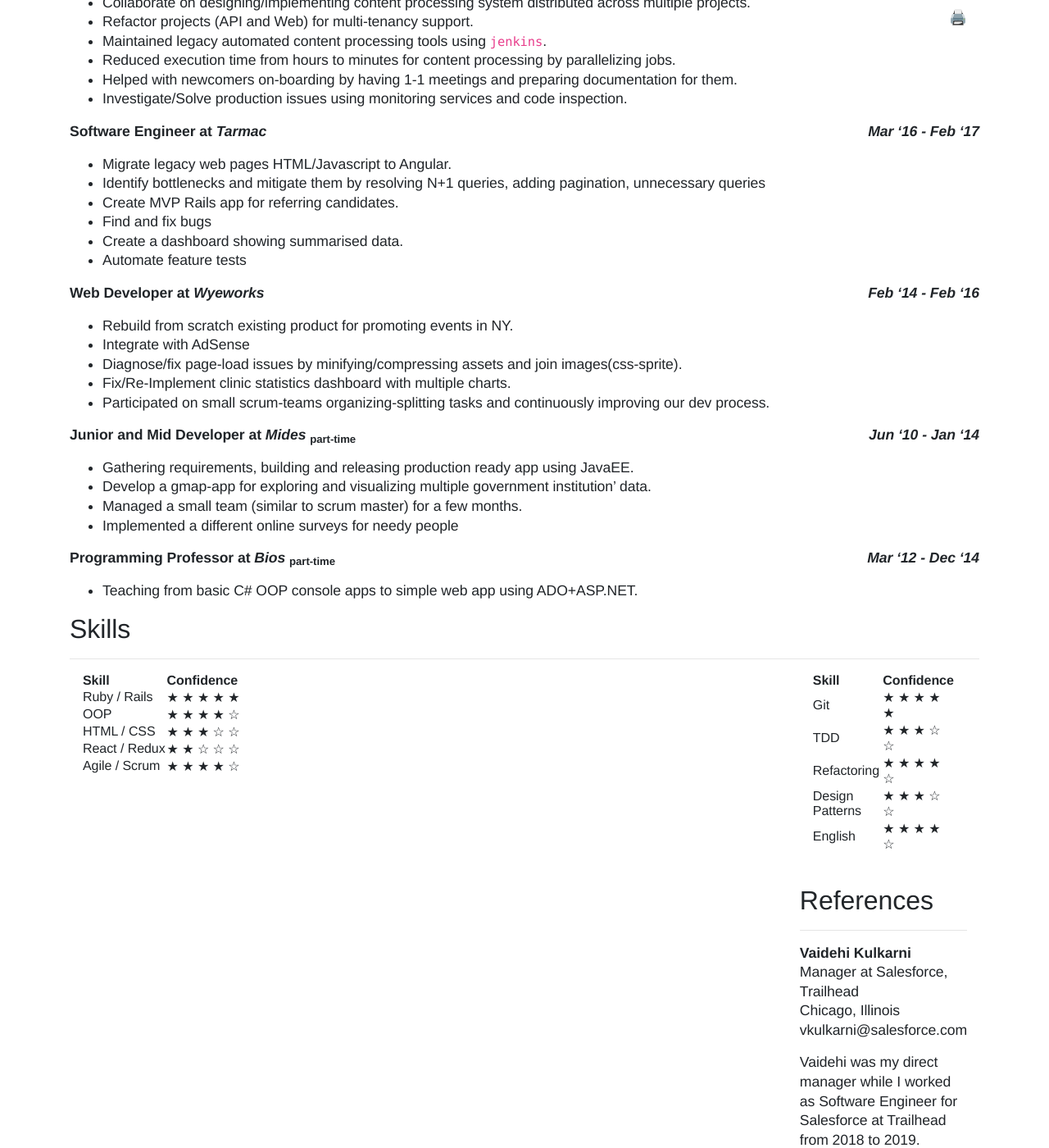
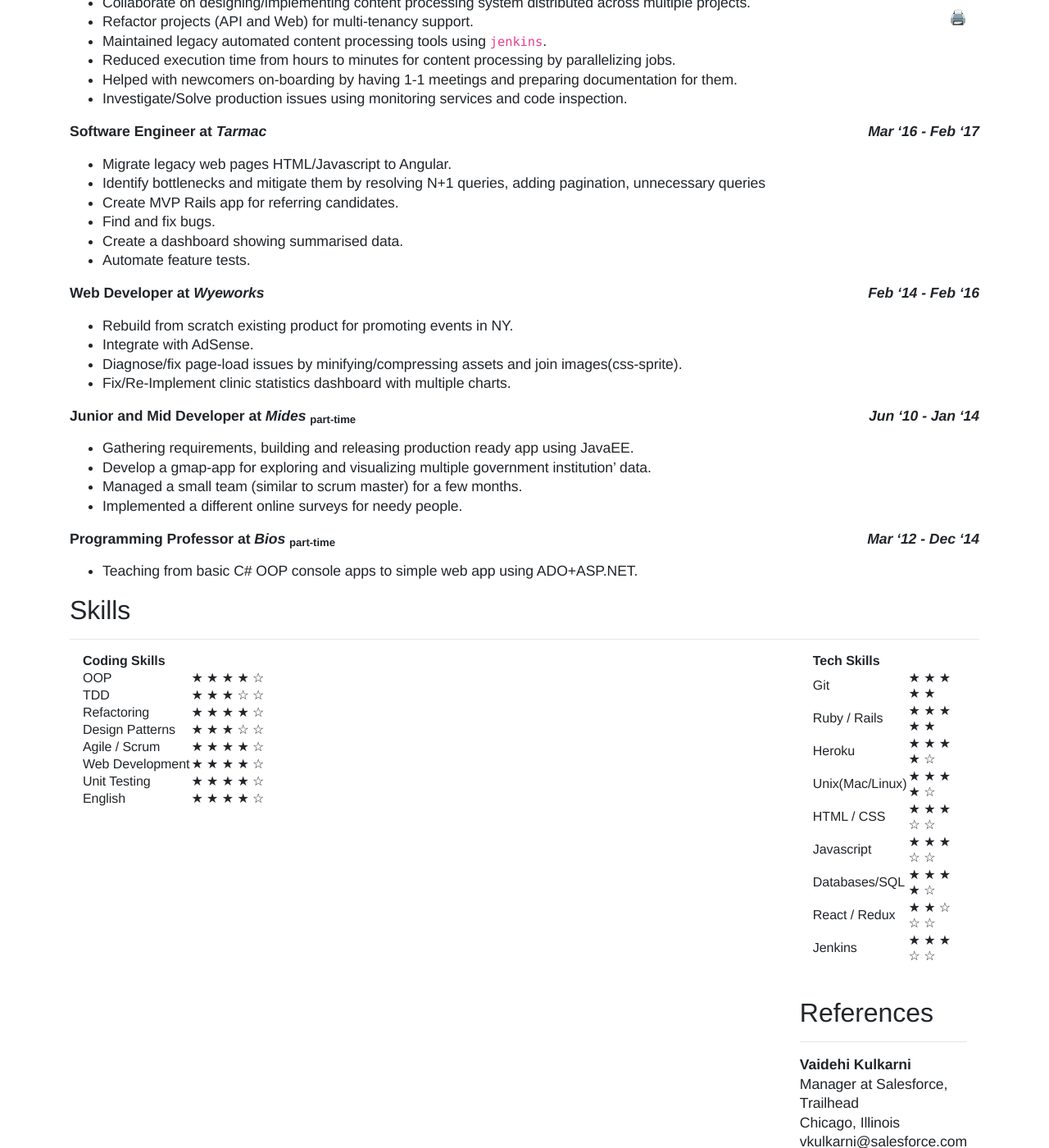
Before and after one commit to delbetu/delbetu.github.io, a Jekyll site: the page built from resume.md, in a window 1280 px wide and 1400 px high, scrolled down 547 px. Shown: the whole window at 82% size. Built offline with Jekyll 4.4.1, drawn with Linux system fonts in a browser that asks for light colours; emoji names are drawn with the system emoji font.

Commit message:
update skills

```diff
--- a/resume.md
+++ b/resume.md
@@ -41,55 +41,62 @@
  - Migrate legacy web pages HTML/Javascript to Angular.
  - Identify bottlenecks and mitigate them by resolving N+1 queries, adding pagination, unnecessary queries
  - Create MVP Rails app for referring candidates.
- - Find and fix bugs
+ - Find and fix bugs.
  - Create a dashboard showing summarised data.
- - Automate feature tests
+ - Automate feature tests.
 
 
 **Web Developer at *Wyeworks*                                *Feb '14 - Feb '16*{:.float-right}**
  - Rebuild from scratch existing product for promoting events in NY.
- - Integrate with AdSense
+ - Integrate with AdSense.
  - Diagnose/fix page-load issues by minifying/compressing assets and join images(css-sprite).
  - Fix/Re-Implement clinic statistics dashboard with multiple charts.
- - Participated on small scrum-teams organizing-splitting tasks and continuously improving our dev process.
 
 
 **Junior and Mid Developer at *Mides* <sub>part-time</sub> *Jun '10 - Jan '14*{:.float-right}**
  - Gathering requirements, building and releasing production ready app using JavaEE.
  - Develop a gmap-app for exploring and visualizing multiple government institution' data.
  - Managed a small team (similar to scrum master) for a few months.
- - Implemented a different online surveys for needy people
+ - Implemented a different online surveys for needy people.
 <!--- Qflow -> -->
 
 
 **Programming Professor at *Bios*  <sub>part-time</sub>    *Mar '12 - Dec '14*{:.float-right}**
  - Teaching from basic C# OOP console apps to simple web app using ADO+ASP.NET.
 
+<div class='pagebreak'></div>
+
 ## Skills
 ---
 
 {:.col}
-|    Skill              |         Confidence                     |
+|    Coding Skills      |                                        |
 ------------------------|----------------------------------------|
-| Ruby / Rails          |&#9733; &#9733; &#9733; &#9733; &#9733; |
 | OOP                   |&#9733; &#9733; &#9733; &#9733; &#9734; |
-| HTML / CSS            |&#9733; &#9733; &#9733; &#9734; &#9734; |
-| React / Redux         |&#9733; &#9733; &#9734; &#9734; &#9734; |
+| TDD                   |&#9733; &#9733; &#9733; &#9734; &#9734; |
+| Refactoring           |&#9733; &#9733; &#9733; &#9733; &#9734; |
+| Design Patterns       |&#9733; &#9733; &#9733; &#9734; &#9734; |
 | Agile / Scrum         |&#9733; &#9733; &#9733; &#9733; &#9734; |
+| Web Development       |&#9733; &#9733; &#9733; &#9733; &#9734; |
+| Unit Testing          |&#9733; &#9733; &#9733; &#9733; &#9734; |
+| English               |&#9733; &#9733; &#9733; &#9733; &#9734; |
 
 <div class='col' style='width: 15%'/>
 
 {:.col}
-|    Skill              |         Confidence                     |
+|    Tech Skills        |                                        |
 ------------------------|----------------------------------------|
 | Git                   |&#9733; &#9733; &#9733; &#9733; &#9733; |
-| TDD                   |&#9733; &#9733; &#9733; &#9734; &#9734; |
-| Refactoring           |&#9733; &#9733; &#9733; &#9733; &#9734; |
-| Design Patterns       |&#9733; &#9733; &#9733; &#9734; &#9734; |
-| English               |&#9733; &#9733; &#9733; &#9733; &#9734; |
+| Ruby / Rails          |&#9733; &#9733; &#9733; &#9733; &#9733; |
+| Heroku                |&#9733; &#9733; &#9733; &#9733; &#9734; |
+| Unix(Mac/Linux)       |&#9733; &#9733; &#9733; &#9733; &#9734; |
+| HTML / CSS            |&#9733; &#9733; &#9733; &#9734; &#9734; |
+| Javascript            |&#9733; &#9733; &#9733; &#9734; &#9734; |
+| Databases/SQL         |&#9733; &#9733; &#9733; &#9733; &#9734; |
+| React / Redux         |&#9733; &#9733; &#9734; &#9734; &#9734; |
+| Jenkins               |&#9733; &#9733; &#9733; &#9734; &#9734; |
 
 <br/>
-<div class='pagebreak'></div>
 
 ## References
 ---
```
